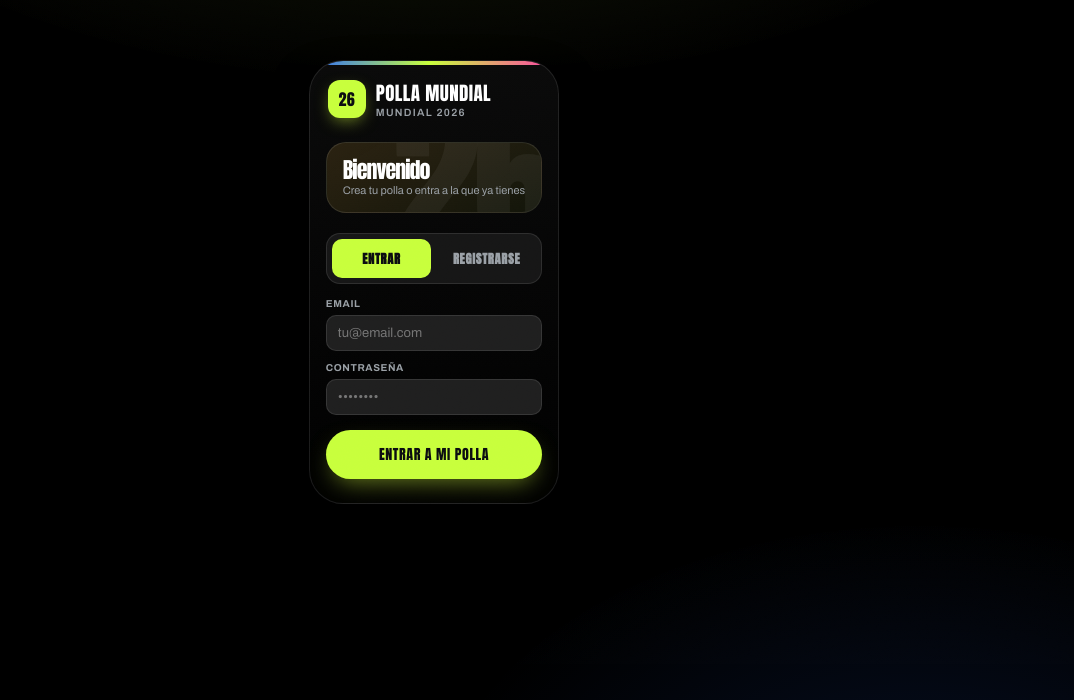
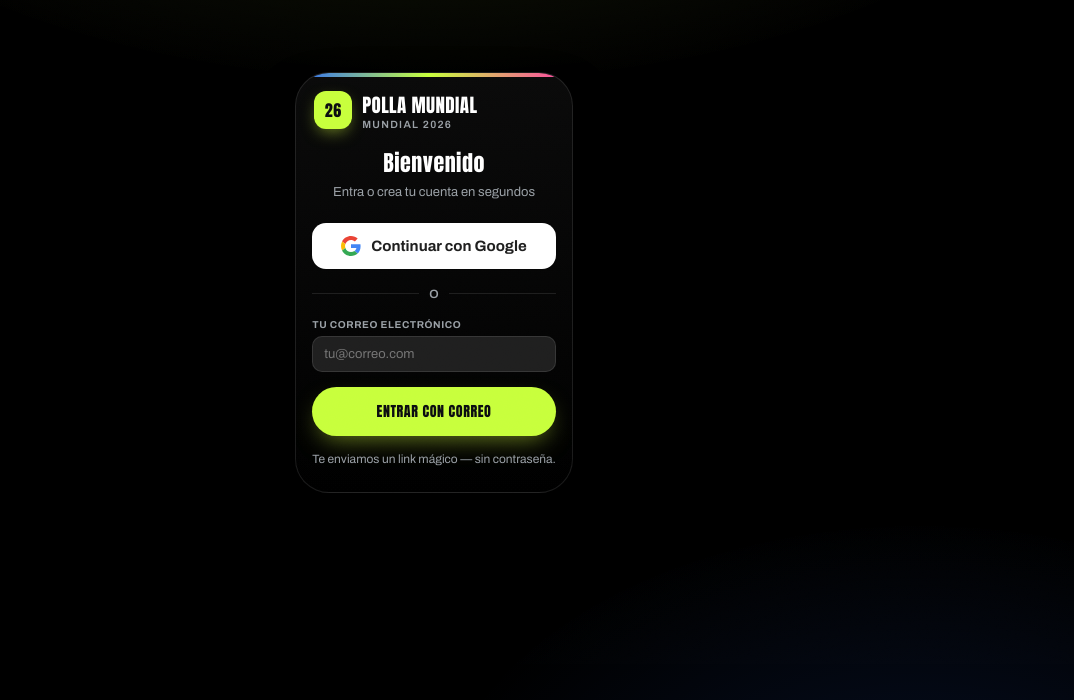
Before and after one commit to nicomarin-cmd/Polla-Mundialista, a React (Vite) app: page /#/auth in a window 1280 px wide. Shown: the part 136-836 px from the top of the page, without its empty margins (206-1280 px from the left). Built offline with nearby package versions, Linux system fonts and the light colour scheme; no server answers.

Commit message:
feat: reemplazar auth por Google OAuth + magic link sin contraseña

```diff
--- a/src/contexts/AuthContext.tsx
+++ b/src/contexts/AuthContext.tsx
@@ -33,6 +33,8 @@ export function AuthProvider({ children }: { children: React.ReactNode }) {
     const { data: userData } = await supabase.auth.getUser()
     const nombre =
       (userData.user?.user_metadata?.nombre as string | undefined) ||
+      (userData.user?.user_metadata?.full_name as string | undefined) ||
+      (userData.user?.user_metadata?.name as string | undefined) ||
       userData.user?.email?.split('@')[0] ||
       'Usuario'
 
--- a/src/pages/Auth.tsx
+++ b/src/pages/Auth.tsx
@@ -2,39 +2,40 @@ import { useState } from 'react'
 import { supabase } from '../lib/supabase'
 
 export default function Auth() {
-  const [mode, setMode] = useState<'login' | 'register'>('login')
   const [email, setEmail] = useState('')
-  const [password, setPassword] = useState('')
-  const [nombre, setNombre] = useState('')
+  const [loading, setLoading] = useState(false)
+  const [googleLoading, setGoogleLoading] = useState(false)
   const [error, setError] = useState('')
-  const [loading, setLoading] = useState(false)
   const [emailSent, setEmailSent] = useState(false)
 
-  const handleSubmit = async (e: React.FormEvent) => {
+  const handleMagicLink = async (e: React.FormEvent) => {
     e.preventDefault()
     setError('')
     setLoading(true)
     try {
-      if (mode === 'register') {
-        const { data, error } = await supabase.auth.signUp({
-          email,
-          password,
-          options: {
-            data: { nombre: nombre.trim() || email.split('@')[0] },
-            emailRedirectTo: window.location.origin,
-          },
-        })
-        if (error) throw error
-        // Si no hay sesión inmediata, Supabase requiere confirmar email
-        if (!data.session) setEmailSent(true)
-      } else {
-        const { error } = await supabase.auth.signInWithPassword({ email, password })
-        if (error) throw error
-      }
+      const { error } = await supabase.auth.signInWithOtp({
+        email,
+        options: { emailRedirectTo: window.location.origin },
+      })
+      if (error) throw error
+      setEmailSent(true)
     } catch (err: unknown) {
       setError(err instanceof Error ? err.message : 'Error desconocido')
     } finally {
       setLoading(false)
+    }
+  }
+
+  const handleGoogle = async () => {
+    setError('')
+    setGoogleLoading(true)
+    const { error } = await supabase.auth.signInWithOAuth({
+      provider: 'google',
+      options: { redirectTo: window.location.origin },
+    })
+    if (error) {
+      setError(error.message)
+      setGoogleLoading(false)
     }
   }
 
@@ -50,16 +51,22 @@ export default function Auth() {
             </div>
           </div>
         </div>
-        <div className="body">
-          <div className="hero" style={{ marginBottom:20, textAlign:'center' }}>
-            <div className="pot" style={{ fontSize:28 }}>📧</div>
-            <div className="pot" style={{ fontSize:18, marginTop:8 }}>Revisa tu correo</div>
-            <div className="cap" style={{ marginTop:8 }}>
-              Te enviamos un enlace de confirmación a <b style={{ color:'var(--lime)' }}>{email}</b>. Haz clic en el enlace para activar tu cuenta.
-            </div>
+        <div className="body" style={{ textAlign:'center', padding:'24px 18px' }}>
+          <div style={{ fontSize:48, marginBottom:12 }}>📧</div>
+          <div style={{ fontFamily:"'Anton',sans-serif", fontSize:20, letterSpacing:.5, marginBottom:8 }}>
+            Revisa tu correo
           </div>
-          <button className="save" onClick={() => { setEmailSent(false); setMode('login') }}>
-            Ya confirmé, entrar
+          <div style={{ color:'var(--muted)', fontSize:14, lineHeight:1.6, marginBottom:20 }}>
+            Te enviamos un link a{' '}
+            <span style={{ color:'var(--lime)', fontWeight:700 }}>{email}</span>.
+            <br />Haz clic en él para entrar — no necesitas contraseña.
+          </div>
+          <button
+            className="save"
+            style={{ background:'transparent', border:'1px solid var(--line)', color:'var(--muted)', fontSize:13 }}
+            onClick={() => { setEmailSent(false); setEmail('') }}
+          >
+            Usar otro correo
           </button>
         </div>
       </div>
@@ -80,66 +87,67 @@ export default function Auth() {
         </div>
 
         <div className="body">
-          <div className="hero" style={{ marginBottom:20 }}>
-            <div className="pot" style={{ fontSize:22 }}>Bienvenido</div>
-            <div className="cap">Crea tu polla o entra a la que ya tienes</div>
+          <div style={{ marginBottom:24, textAlign:'center' }}>
+            <div style={{ fontFamily:"'Anton',sans-serif", fontSize:22, letterSpacing:.5, marginBottom:6 }}>
+              Bienvenido
+            </div>
+            <div style={{ color:'var(--muted)', fontSize:13 }}>
+              Entra o crea tu cuenta en segundos
+            </div>
           </div>
 
-          <div className="roleswitch" style={{ maxWidth:'100%' }}>
-            <button className={`rs ${mode === 'login' ? 'on' : ''}`} onClick={() => { setMode('login'); setError('') }}>
-              Entrar
-            </button>
-            <button className={`rs ${mode === 'register' ? 'on' : ''}`} onClick={() => { setMode('register'); setError('') }}>
-              Registrarse
-            </button>
+          {/* Google */}
+          <button
+            onClick={handleGoogle}
+            disabled={googleLoading}
+            style={{
+              width:'100%', display:'flex', alignItems:'center', justifyContent:'center',
+              gap:10, background:'#fff', color:'#1f1f1f', border:'none', borderRadius:14,
+              padding:'13px 18px', fontSize:15, fontWeight:700, cursor:'pointer',
+              marginBottom:18, opacity: googleLoading ? .7 : 1,
+              fontFamily:"'Archivo',sans-serif",
+            }}
+          >
+            <svg width="20" height="20" viewBox="0 0 48 48">
+              <path fill="#EA4335" d="M24 9.5c3.54 0 6.71 1.22 9.21 3.6l6.85-6.85C35.9 2.38 30.47 0 24 0 14.62 0 6.51 5.38 2.56 13.22l7.98 6.19C12.43 13.72 17.74 9.5 24 9.5z"/>
+              <path fill="#4285F4" d="M46.98 24.55c0-1.57-.15-3.09-.38-4.55H24v9.02h12.94c-.58 2.96-2.26 5.48-4.78 7.18l7.73 6c4.51-4.18 7.09-10.36 7.09-17.65z"/>
+              <path fill="#FBBC05" d="M10.53 28.59c-.48-1.45-.76-2.99-.76-4.59s.27-3.14.76-4.59l-7.98-6.19C.92 16.46 0 20.12 0 24c0 3.88.92 7.54 2.56 10.78l7.97-6.19z"/>
+              <path fill="#34A853" d="M24 48c6.48 0 11.93-2.13 15.89-5.81l-7.73-6c-2.18 1.48-4.97 2.31-8.16 2.31-6.26 0-11.57-4.22-13.47-9.91l-7.98 6.19C6.51 42.62 14.62 48 24 48z"/>
+              <path fill="none" d="M0 0h48v48H0z"/>
+            </svg>
+            {googleLoading ? 'Redirigiendo...' : 'Continuar con Google'}
+          </button>
+
+          {/* Divider */}
+          <div style={{ display:'flex', alignItems:'center', gap:10, marginBottom:18 }}>
+            <div style={{ flex:1, height:1, background:'var(--line)' }} />
+            <span style={{ color:'var(--muted)', fontSize:12, fontWeight:600 }}>O</span>
+            <div style={{ flex:1, height:1, background:'var(--line)' }} />
           </div>
 
-          <form onSubmit={handleSubmit}>
-            {mode === 'register' && (
-              <div className="field">
-                <label>Tu nombre</label>
-                <input
-                  className="inp"
-                  type="text"
-                  value={nombre}
-                  onChange={e => setNombre(e.target.value)}
-                  placeholder="Ej: Mateo García"
-                  autoComplete="name"
-                />
-              </div>
-            )}
+          {/* Magic link */}
+          <form onSubmit={handleMagicLink}>
             <div className="field">
-              <label>Email</label>
+              <label>Tu correo electrónico</label>
               <input
                 className="inp"
                 type="email"
                 value={email}
                 onChange={e => setEmail(e.target.value)}
-                placeholder="tu@email.com"
+                placeholder="tu@correo.com"
                 required
                 autoComplete="email"
               />
             </div>
-            <div className="field">
-              <label>Contraseña</label>
-              <input
-                className="inp"
-                type="password"
-                value={password}
-                onChange={e => setPassword(e.target.value)}
-                placeholder="••••••••"
-                required
-                minLength={6}
-                autoComplete={mode === 'login' ? 'current-password' : 'new-password'}
-              />
-            </div>
-
             {error && <div className="err-msg">{error}</div>}
-
             <button className="save" type="submit" disabled={loading}>
-              {loading ? 'Cargando...' : mode === 'login' ? 'Entrar a mi polla' : 'Crear cuenta'}
+              {loading ? 'Enviando link...' : 'Entrar con correo'}
             </button>
           </form>
+
+          <div style={{ textAlign:'center', color:'var(--muted)', fontSize:12, marginTop:14, lineHeight:1.5 }}>
+            Te enviamos un link mágico — sin contraseña.
+          </div>
         </div>
       </div>
     </div>
```
